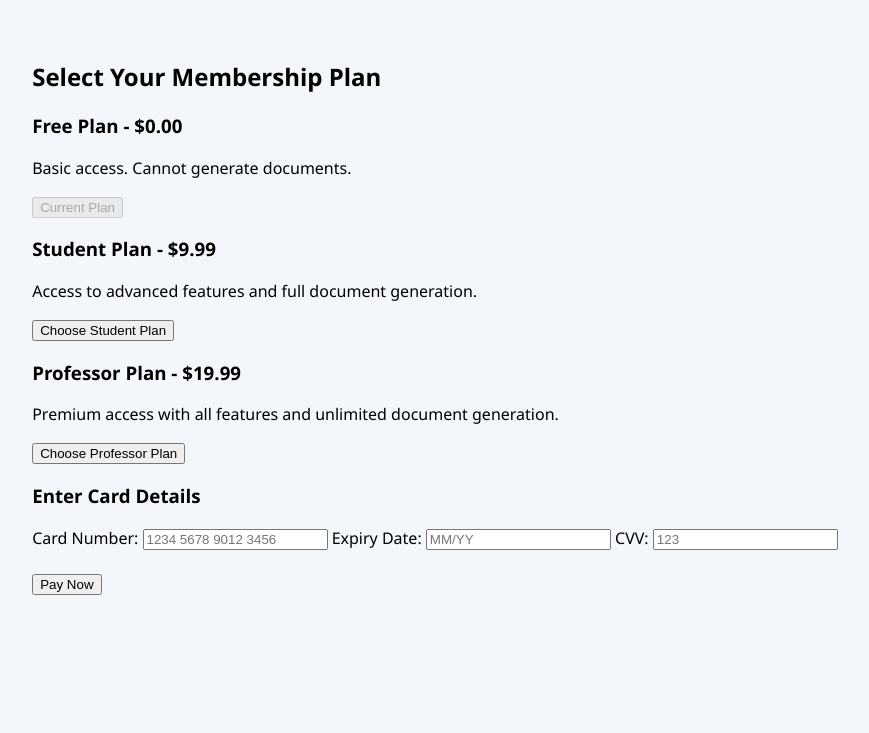
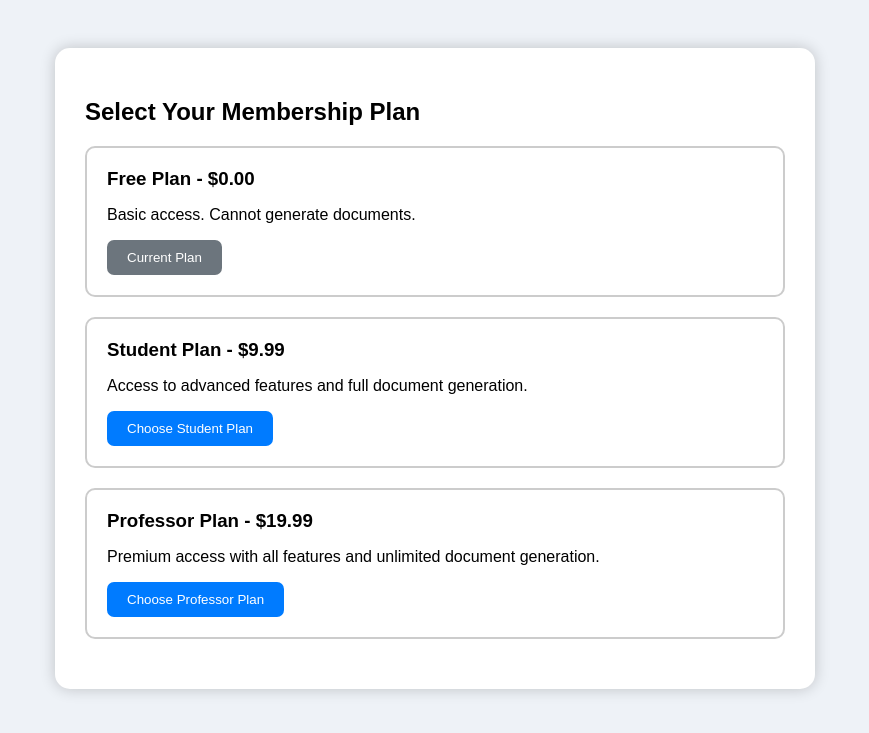
Before and after one commit to balamurugan-06/IPaper, a Flask app: page /payment in a window 1280 px wide. Shown: the top 733 px of the page, without its empty margins (205-1074 px from the left). Run offline with Flask 3, Linux system fonts and the light colour scheme; the visitor is signed in with stand-in values (Sample User, id 1); some libraries are stand-ins or nearby versions.

Commit message:
Update payment.html

```diff
--- a/templates/payment.html
+++ b/templates/payment.html
@@ -4,80 +4,82 @@
     <title>Choose Membership Plan</title>
     <style>
 body {
-  margin: 0;
-  padding: 40px;
-  font-family: 'Segoe UI', Tahoma, Geneva, Verdana, sans-serif;
-  background-color: #f3f6fa;
-  display: flex;
-  justify-content: center;
-  align-items: center;
-  flex-direction: column;
+    font-family: Arial, sans-serif;
+    background-color: #eef2f7;
+    padding: 40px;
+}
+.container {
+    max-width: 700px;
+    margin: auto;
+    background-color: #fff;
+    padding: 30px;
+    border-radius: 15px;
+    box-shadow: 0 0 15px rgba(0,0,0,0.2);
+}
+.plan {
+    border: 2px solid #ccc;
+    border-radius: 10px;
+    padding: 20px;
+    margin-bottom: 20px;
+    transition: border 0.3s;
+}
+.plan:hover {
+    border-color: #007bff;
+}
+.plan h3 {
+    margin: 0;
+}
+.btn {
+    padding: 10px 20px;
+    border: none;
+    border-radius: 7px;
+    background-color: #007bff;
+    color: white;
+    cursor: pointer;
+}
+.btn:hover {
+    background-color: #0056b3;
+}
+.disabled-btn {
+    background-color: #6c757d;
+    cursor: not-allowed;
 }
 
-.pricing-container {
-  display: flex;
-  gap: 30px;
-  flex-wrap: wrap;
-  justify-content: center;
+/* Popup Modal Styling */
+.form-section {
+    display: none;
+    position: fixed;
+    top: 50%;
+    left: 50%;
+    transform: translate(-50%, -50%);
+    background-color: #ffffff;
+    padding: 30px;
+    box-shadow: 0 0 20px rgba(0,0,0,0.3);
+    border-radius: 10px;
+    z-index: 999;
+    width: 90%;
+    max-width: 400px;
 }
+.form-section::before {
+    content: "";
+    position: fixed;
+    top: 0;
+    left: 0;
+    height: 100%;
+    width: 100%;
+    background-color: rgba(0,0,0,0.5);
+    z-index: -1;
+}
+input[type="text"],
+input[type="number"] {
+    padding: 10px;
+    width: 100%;
+    margin: 8px 0;
+    border-radius: 5px;
+    border: 1px solid #aaa;
+}
+</style>
 
-.card {
-  width: 280px;
-  padding: 35px 25px;
-  background-color: #fff;
-  border-radius: 16px;
-  box-shadow: 0 12px 28px rgba(0,0,0,0.1);
-  transition: box-shadow 0.3s ease, transform 0.3s ease;
-  text-align: center;
-}
-
-.card:hover {
-  transform: translateY(-8px);
-  box-shadow: 0 16px 36px rgba(0,0,0,0.15);
-}
-
-.card h2 {
-  margin: 0 0 8px;
-  font-size: 20px;
-  color: #2c3e50;
-}
-
-.card .price {
-  font-size: 24px;
-  font-weight: bold;
-  color: #007bff;
-  margin: 12px 0 20px;
-}
-
-.card ul {
-  list-style: none;
-  padding: 0;
-  margin: 0 0 25px;
-}
-
-.card ul li {
-  margin: 8px 0;
-  font-size: 14px;
-  color: #555;
-}
-
-.card button {
-  padding: 10px 20px;
-  background-color: #007bff;
-  color: white;
-  font-size: 15px;
-  border: none;
-  border-radius: 6px;
-  cursor: pointer;
-  transition: background-color 0.3s ease;
-}
-
-.card button:hover {
-  background-color: #0056b3;
-}
-
-
-    </style>
 </head>
 <body>
     <div class="container">
```
